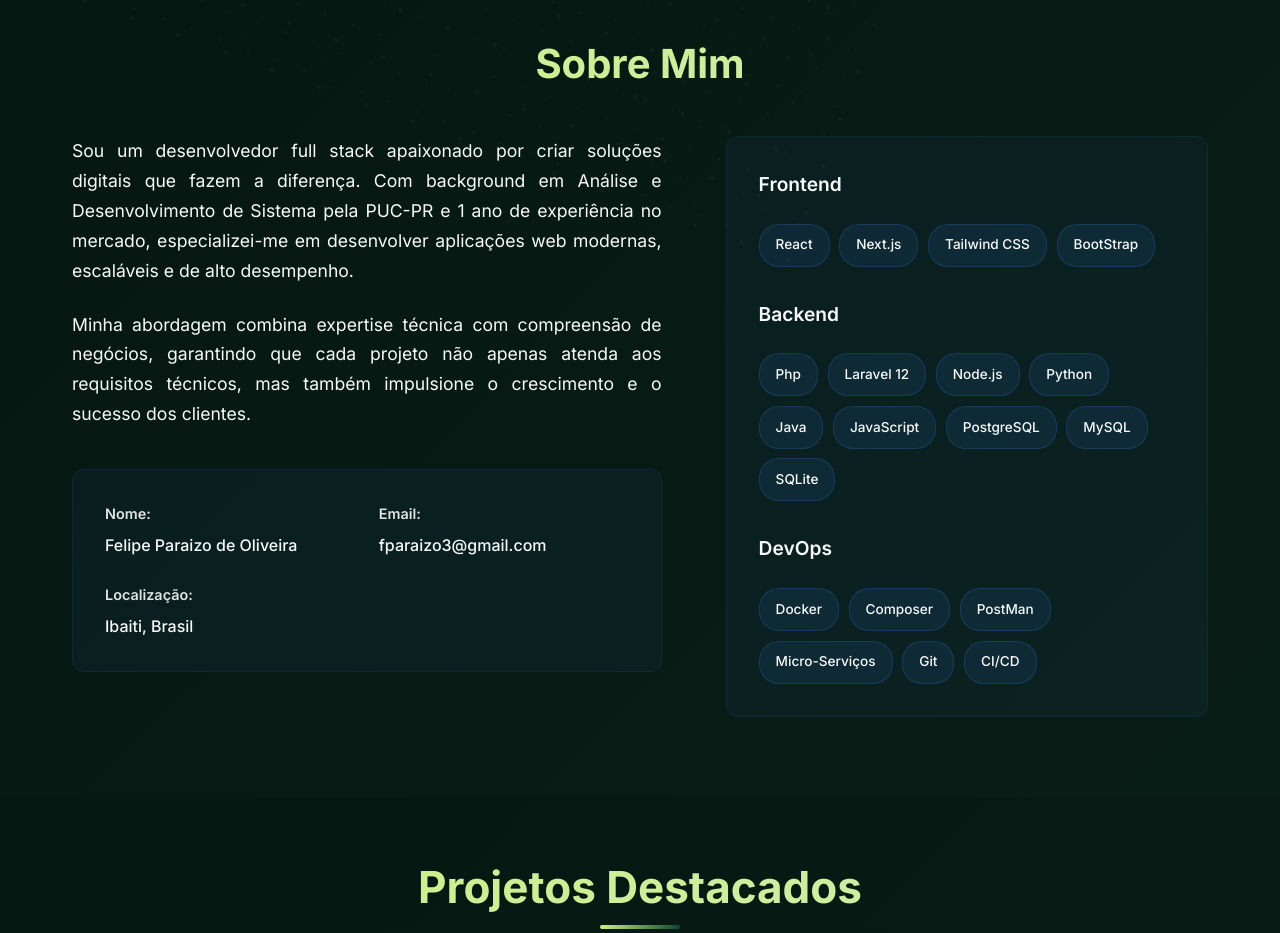
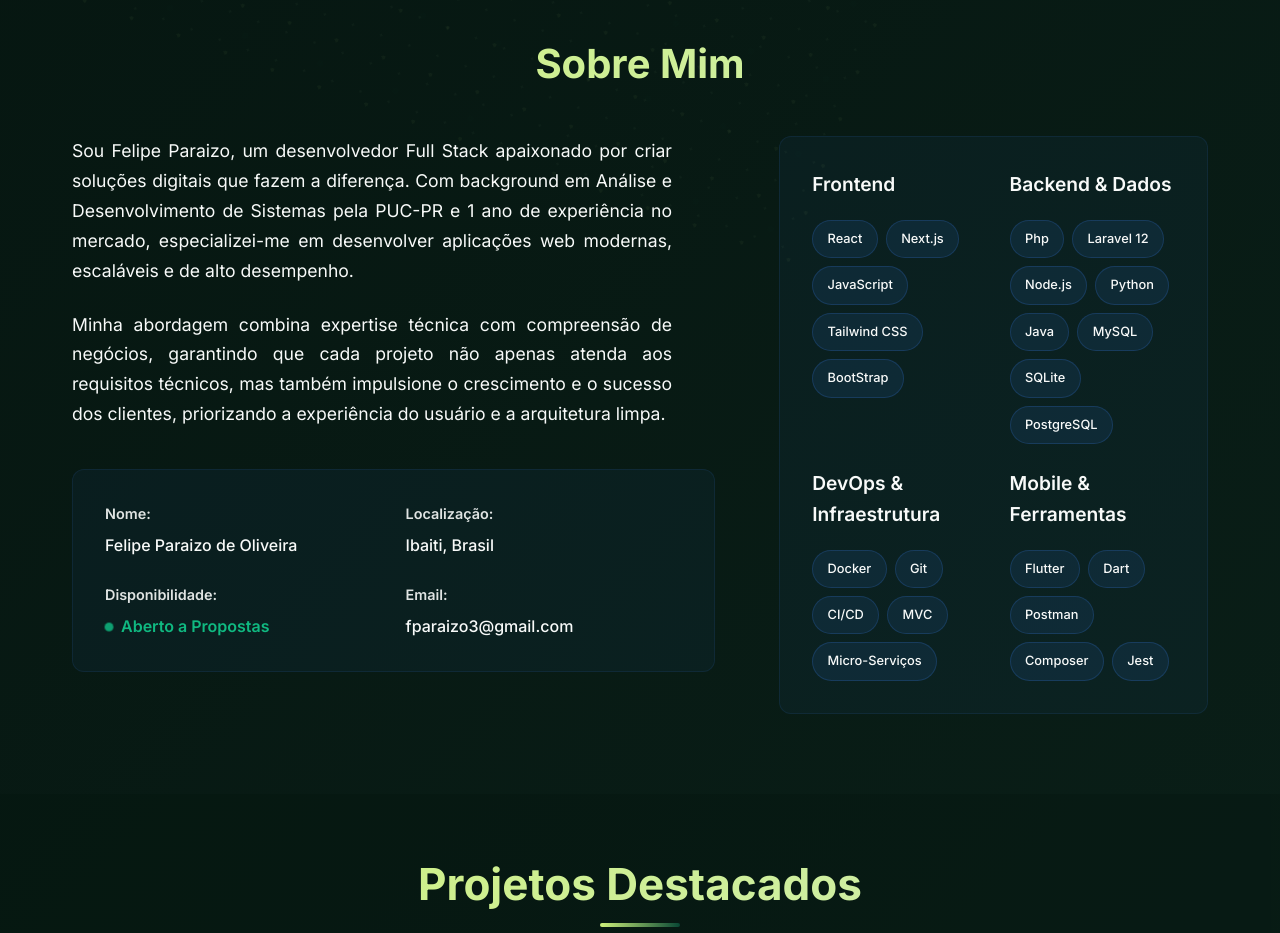
Before and after one commit to Fparaiz0/clone-tabnews, a Next.js app: page / in a window 1280 px wide. Shown: the part 840-1773 px from the top of the page. Built offline with nearby package versions, Linux system fonts and the light colour scheme.

Commit message:
update `AboutSection.js`

```diff
--- a/components/AboutSection.js
+++ b/components/AboutSection.js
@@ -1,6 +1,34 @@
 import React from "react";
 
 const AboutSection = () => {
+  const skillsData = [
+    {
+      title: "Frontend",
+      tags: ["React", "Next.js", "JavaScript", "Tailwind CSS", "BootStrap"],
+    },
+    {
+      title: "Backend & Dados",
+      tags: [
+        "Php",
+        "Laravel 12",
+        "Node.js",
+        "Python",
+        "Java",
+        "MySQL",
+        "SQLite",
+        "PostgreSQL",
+      ],
+    },
+    {
+      title: "DevOps & Infraestrutura",
+      tags: ["Docker", "Git", "CI/CD", "MVC", "Micro-Serviços"],
+    },
+    {
+      title: "Mobile & Ferramentas",
+      tags: ["Flutter", "Dart", "Postman", "Composer", "Jest"],
+    },
+  ];
+
   return (
     <section id="about" className="about">
       <div className="container">
@@ -10,17 +38,18 @@ const AboutSection = () => {
           <div className="about-text">
             <div className="about-intro">
               <p>
-                Sou um desenvolvedor full stack apaixonado por criar soluções
-                digitais que fazem a diferença. Com background em Análise e
-                Desenvolvimento de Sistema pela PUC-PR e 1 ano de experiência no
-                mercado, especializei-me em desenvolver aplicações web modernas,
-                escaláveis e de alto desempenho.
+                Sou Felipe Paraizo, um desenvolvedor Full Stack apaixonado por
+                criar soluções digitais que fazem a diferença. Com background em
+                Análise e Desenvolvimento de Sistemas pela PUC-PR e 1 ano de
+                experiência no mercado, especializei-me em desenvolver
+                aplicações web modernas, escaláveis e de alto desempenho.
               </p>
               <p>
                 Minha abordagem combina expertise técnica com compreensão de
                 negócios, garantindo que cada projeto não apenas atenda aos
                 requisitos técnicos, mas também impulsione o crescimento e o
-                sucesso dos clientes.
+                sucesso dos clientes, priorizando a experiência do usuário e a
+                arquitetura limpa.
               </p>
             </div>
 
@@ -31,61 +60,54 @@ const AboutSection = () => {
               </div>
 
               <div className="detail-item">
-                <div className="detail-label">Email:</div>
-                <div className="detail-value">fparaizo3@gmail.com</div>
+                <div className="detail-label">Localização:</div>
+                <div className="detail-value">Ibaiti, Brasil</div>
               </div>
 
               <div className="detail-item">
-                <div className="detail-label">Localização:</div>
-                <div className="detail-value">Ibaiti, Brasil</div>
+                <div className="detail-label">Disponibilidade:</div>
+                <div className="detail-value availability">
+                  <span className="status-dot"></span>
+                  Aberto a Propostas
+                </div>
+              </div>
+
+              <div className="detail-item">
+                <div className="detail-label">Email:</div>
+                <div className="detail-value">fparaizo3@gmail.com</div>
               </div>
             </div>
           </div>
 
           <div className="about-visual">
             <div className="skills-grid">
-              <div className="skill-category">
-                <h3 className="skill-title">Frontend</h3>
-                <div className="skills-list">
-                  <span className="skill-tag">React</span>
-                  <span className="skill-tag">Next.js</span>
-                  <span className="skill-tag">Tailwind CSS</span>
-                  <span className="skill-tag">BootStrap</span>
+              {skillsData.map((category) => (
+                <div key={category.title} className="skill-category">
+                  <h3 className="skill-title">{category.title}</h3>
+                  <div className="skills-list">
+                    {category.tags.map((tag) => (
+                      <span key={tag} className="skill-tag">
+                        {tag}
+                      </span>
+                    ))}
+                  </div>
                 </div>
-              </div>
-
-              <div className="skill-category">
-                <h3 className="skill-title">Backend</h3>
-                <div className="skills-list">
-                  <span className="skill-tag">Php</span>
-                  <span className="skill-tag">Laravel 12</span>
-                  <span className="skill-tag">Node.js</span>
-                  <span className="skill-tag">Python</span>
-                  <span className="skill-tag">Java</span>
-                  <span className="skill-tag">JavaScript</span>
-                  <span className="skill-tag">PostgreSQL</span>
-                  <span className="skill-tag">MySQL</span>
-                  <span className="skill-tag">SQLite</span>
-                </div>
-              </div>
-
-              <div className="skill-category">
-                <h3 className="skill-title">DevOps</h3>
-                <div className="skills-list">
-                  <span className="skill-tag">Docker</span>
-                  <span className="skill-tag">Composer</span>
-                  <span className="skill-tag">PostMan</span>
-                  <span className="skill-tag">Micro-Serviços</span>
-                  <span className="skill-tag">Git</span>
-                  <span className="skill-tag">CI/CD</span>
-                </div>
-              </div>
+              ))}
             </div>
           </div>
         </div>
       </div>
 
       <style jsx>{`
+        :root {
+          --primary-blue: #3b82f6;
+          --primary-blue-light: #60a5fa;
+          --text-primary: #e5e7eb;
+          --text-secondary: #9ca3af;
+          --background: #1f2937;
+          --success: #10b981;
+        }
+
         .about {
           padding: 5rem 0;
           background: var(--background);
@@ -124,7 +146,7 @@ const AboutSection = () => {
 
         .about-content {
           display: grid;
-          grid-template-columns: 1.1fr 0.9fr;
+          grid-template-columns: 1.2fr 0.8fr;
           gap: 4rem;
           align-items: start;
         }
@@ -196,9 +218,9 @@ const AboutSection = () => {
         }
 
         .skills-grid {
-          display: flex;
-          flex-direction: column;
-          gap: 2rem;
+          display: grid;
+          grid-template-columns: repeat(2, 1fr);
+          gap: 1.5rem 2rem;
           padding: 2rem;
           background: rgba(59, 130, 246, 0.05);
           border: 1px solid rgba(59, 130, 246, 0.1);
@@ -208,7 +230,7 @@ const AboutSection = () => {
 
         .skill-title {
           color: var(--text-primary);
-          margin-bottom: 1rem;
+          margin-bottom: 0.75rem;
           font-size: 1.2rem;
           font-weight: 600;
           position: relative;
@@ -233,16 +255,16 @@ const AboutSection = () => {
         .skills-list {
           display: flex;
           flex-wrap: wrap;
-          gap: 0.6rem;
+          gap: 0.5rem;
         }
 
         .skill-tag {
           background: rgba(59, 130, 246, 0.1);
           border: 1px solid rgba(59, 130, 246, 0.2);
           color: var(--primary-blue-light);
-          padding: 0.6rem 1rem;
+          padding: 0.5rem 0.9rem;
           border-radius: 20px;
-          font-size: 0.85rem;
+          font-size: 0.8rem;
           font-weight: 500;
           transition: all 0.2s ease;
           cursor: default;
@@ -254,130 +276,58 @@ const AboutSection = () => {
           box-shadow: 0 2px 8px rgba(59, 130, 246, 0.1);
         }
 
-        /* Tablet */
+        /* --- Media Queries --- */
+
+        /* Tablet (1024px e abaixo) */
         @media (max-width: 1024px) {
           .about-content {
             gap: 3rem;
+            grid-template-columns: 1fr;
+          }
+
+          .about-visual {
+            order: -1;
           }
 
           .about-details {
-            grid-template-columns: 1fr;
+            grid-template-columns: repeat(2, 1fr);
             gap: 1.25rem;
             padding: 1.5rem;
+            margin: 2rem 0;
           }
 
           .skills-grid {
+            grid-template-columns: repeat(3, 1fr);
             padding: 1.5rem;
-            gap: 1.75rem;
+            gap: 1.75rem 1rem;
+          }
+
+          .skill-tag {
+            font-size: 0.85rem;
           }
         }
 
-        /* Mobile */
+        /* Mobile (768px e abaixo) */
         @media (max-width: 768px) {
-          .about {
-            padding: 4rem 0;
-          }
-
-          .container {
-            padding: 0 1.5rem;
-          }
-
-          .section-title {
-            font-size: 2.25rem;
-            margin-bottom: 2.5rem;
-          }
-
-          .about-content {
+          .about-details {
             grid-template-columns: 1fr;
-            gap: 3rem;
-          }
-
-          .about-intro p {
-            font-size: 1.05rem;
-            margin-bottom: 1.25rem;
-            text-align: left;
-          }
-
-          .about-details {
-            margin: 2rem 0;
-            padding: 1.5rem;
-            gap: 1rem;
           }
 
           .skills-grid {
-            padding: 1.5rem;
-            gap: 1.5rem;
-          }
-
-          .skill-title {
-            font-size: 1.1rem;
-            margin-bottom: 0.875rem;
-          }
-
-          .skills-list {
-            gap: 0.5rem;
+            grid-template-columns: repeat(2, 1fr);
+            gap: 1.5rem 1rem;
           }
 
           .skill-tag {
-            padding: 0.5rem 0.875rem;
             font-size: 0.8rem;
           }
         }
 
-        /* Small Mobile */
+        /* Extra Small Mobile (480px e abaixo) */
         @media (max-width: 480px) {
-          .about {
-            padding: 3rem 0;
-          }
-
-          .container {
-            padding: 0 1rem;
-          }
-
-          .section-title {
-            font-size: 2rem;
-            margin-bottom: 2rem;
-          }
-
-          .about-intro p {
-            font-size: 1rem;
-            line-height: 1.6;
-          }
-
-          .about-details {
-            padding: 1.25rem;
-            margin: 1.5rem 0;
-          }
-
           .skills-grid {
-            padding: 1.25rem;
-            gap: 1.25rem;
-          }
-
-          .skill-tag {
-            padding: 0.5rem 0.75rem;
-            font-size: 0.78rem;
-          }
-
-          .skills-list {
-            gap: 0.4rem;
-          }
-        }
-
-        /* Extra Small Mobile */
-        @media (max-width: 360px) {
-          .about-details {
             grid-template-columns: 1fr;
-          }
-
-          .skills-list {
-            justify-content: center;
-          }
-
-          .skill-tag {
-            flex: 1;
-            min-width: calc(50% - 0.4rem);
-            text-align: center;
+            padding: 1rem;
           }
         }
       `}</style>
```
